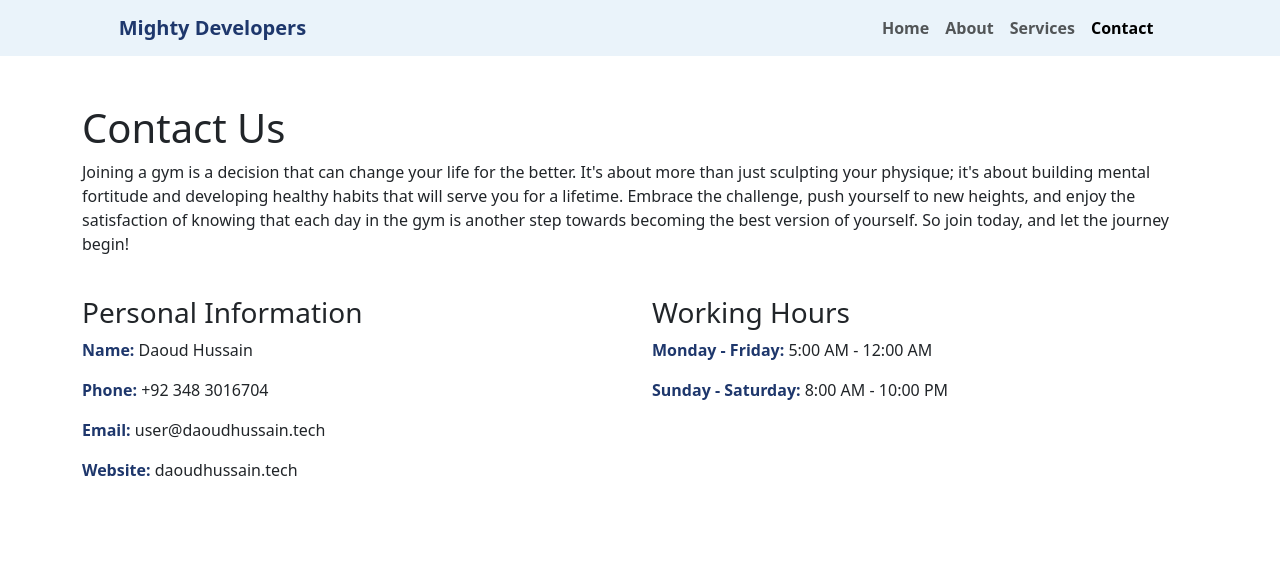
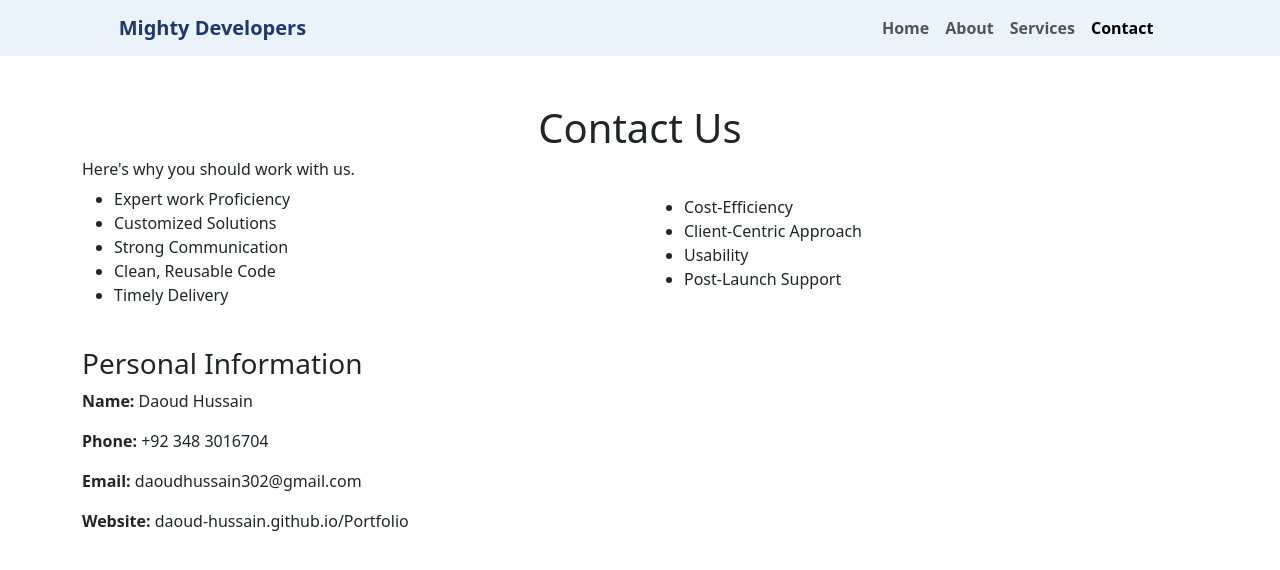
Before and after one commit to Daoud-Hussain/Mighty-Developers, a React (Create React App) app: page /contact in a window 1280 px wide. Shown: the top 570 px of the page. Built offline with nearby package versions, Linux system fonts and the light colour scheme.

Commit message:
Contact component completed

```diff
--- a/src/App.css
+++ b/src/App.css
@@ -42,7 +42,7 @@
   animation: up-down 1.5s ease-in-out infinite alternate-reverse both;
 }
 
-strong{
+.special{
   color: #1e376c;
 }
 
--- a/src/Common.jsx
+++ b/src/Common.jsx
@@ -11,7 +11,7 @@ const Common = (props) => {
             <div className="col-md-6 pt-5 pt-lg-0 order-2 order-lg-1 d-flex justify-content-center flex-column">
                 <p className="pageTitle">{props.value}</p>
               <h1 className="mainHeading">
-                Grow your business with <strong>Mighty Developers.</strong>
+                Grow your business with <strong className= "special">Mighty Developers.</strong>
               </h1>
               <h2 className="my-3 bio">We're the team of experienced developers.</h2>
               <div className="my-3">
--- a/src/Contact.jsx
+++ b/src/Contact.jsx
@@ -3,34 +3,50 @@ import React from "react";
 const Contact = () => {
   return (
     <>
-            <div class="container mt-5 text-lg">
-                <h1>Contact Us</h1>
-                <p> Joining a gym is a decision that can change your life for the better. It's about more than just sculpting your physique; it's about building mental fortitude and developing healthy habits that will serve you for a lifetime. Embrace the challenge, push yourself to new heights, and enjoy the satisfaction of knowing that each day in the gym is another step towards becoming the best version of yourself. So join today, and let the journey begin!</p>
-
+      <div class="container mt-5">
+        <h1 className="text-center">Contact Us</h1>
+        <h6 >Here's why you should work with us.</h6>
+        <div className="row d-flex flex-row">
+          <div className="col-md-6 ">
+            <ul>
+              <li>Expert work Proficiency</li>
+              <li>Customized Solutions</li>
+              <li>Strong Communication</li>
+              <li>Clean, Reusable Code</li>
+              <li>Timely Delivery</li>
+            </ul>
+          </div>
+          <div class="col-md-6 pt-2">
+            <ul>
+              <li>Cost-Efficiency</li>
+              <li>Client-Centric Approach</li>
+              <li>Usability</li>
+              <li>Post-Launch Support</li>
+            </ul>
+          </div>
+        </div>
         <br />
-
 
         <div class="row">
           <div class="col-md-6">
             <h3>Personal Information</h3>
-                    <p><strong>Name:</strong> Daoud Hussain</p>
-                    <p><strong>Phone:</strong> +92 348 3016704</p>
-                    <p><strong>Email:</strong> user@daoudhussain.tech</p>
-                    <p><strong>Website:</strong> daoudhussain.tech</p>
-                </div>
-
-                <div class="col-md-6">
-                    <h3>Working Hours</h3>
-                    <p><strong>Monday - Friday: </strong> 5:00 AM - 12:00 AM</p>
-                    <p><strong>Sunday - Saturday: </strong> 8:00 AM - 10:00 PM</p>
+            <p>
+              <strong>Name:</strong> Daoud Hussain
+            </p>
+            <p>
+              <strong>Phone:</strong> +92 348 3016704
+            </p>
+            <p>
+              <strong>Email:</strong> daoudhussain302@gmail.com
+            </p>
+            <p>
+              <strong>Website:</strong> daoud-hussain.github.io/Portfolio
+            </p>
           </div>
         </div>
-
       </div>
-
-
     </>
-    )
-}
+  );
+};
 
 export default Contact;
```
Lines whose indentation alone changed are shown as unchanged.
